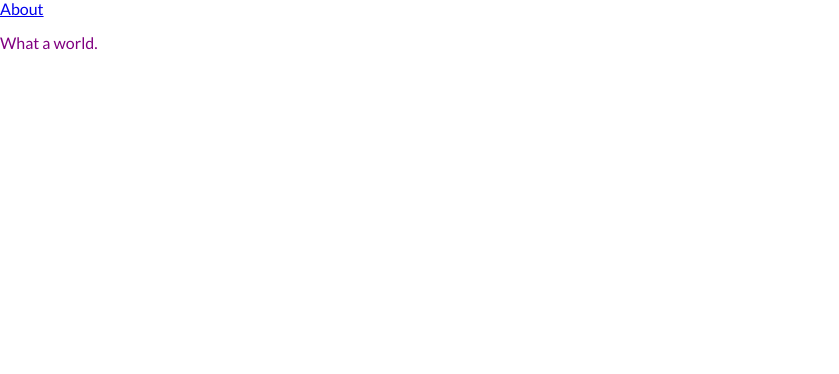
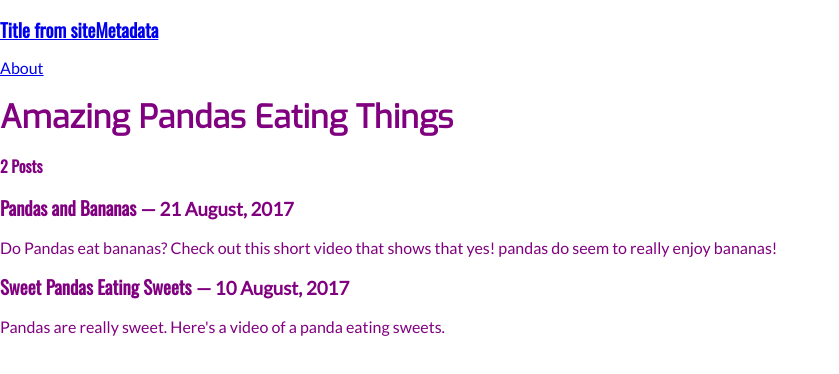
Before and after one commit to csmith17-chwy/gatsby-starman-template, a Gatsby site: page / in a window 1280 px wide. Shown: the whole page, without its empty margins (0-839 px from the left). Built offline with nearby package versions, Linux system fonts and the light colour scheme; Gatsby itself is replaced by a stand-in of ours.

Commit message:
Add filesystem, and remark plugins

```diff
--- a/gatsby-config.js
+++ b/gatsby-config.js
@@ -6,5 +6,18 @@
 
 module.exports = {
   /* Your site config here */
-  plugins: [`gatsby-plugin-styled-components`],
+  siteMetadata: {
+    title: `Title from siteMetadata`,
+  },
+  plugins: [
+    {
+      resolve: `gatsby-source-filesystem`,
+      options: {
+        name: `src`,
+        path: `${__dirname}/src/`,
+      },
+    },
+    `gatsby-transformer-remark`,
+    `gatsby-plugin-styled-components`
+  ],
 }
--- a/package.json
+++ b/package.json
@@ -24,6 +24,8 @@
     "babel-plugin-styled-components": "^1.12.0",
     "gatsby": "^3.2.1",
     "gatsby-plugin-styled-components": "^4.2.0",
+    "gatsby-source-filesystem": "^3.3.0",
+    "gatsby-transformer-remark": "^4.0.0",
     "react": "^17.0.1",
     "react-dom": "^17.0.1",
     "styled-components": "^5.2.3"
--- a/src/components/layout.js
+++ b/src/components/layout.js
@@ -1,4 +1,5 @@
 import React from "react"
+import { useStaticQuery, Link, graphql } from "gatsby"
 import { createGlobalStyle } from "styled-components"
 import "@fontsource/exo"
 import "@fontsource/oswald"
@@ -202,11 +203,27 @@ const GlobalStyle = createGlobalStyle`
 		display: none;
 	}
 `
+
 export default function Layout({ children }) {
+  const data = useStaticQuery(
+    graphql`
+      query {
+        site {
+          siteMetadata {
+            title
+          }
+        }
+      }
+    `
+  )
   return (
-    <React.Fragment>
+    <>
       <GlobalStyle theme="purple" />
+      <Link to={`/`}>
+        <h3>{data.site.siteMetadata.title}</h3>
+      </Link>
+      <Link to={`/about/`}>About</Link>
       {children}
-    </React.Fragment>
+    </>
   )
 }
--- a/src/pages/about.js
+++ b/src/pages/about.js
@@ -5,7 +5,7 @@ import { faReact } from "@fortawesome/free-brands-svg-icons"
 
 const AboutPage = () => (
   <Layout>
-    <h1>About the Author</h1>
+    <h3>About the Author</h3>
     <p>Welcome to my Gatsby site.</p>
     <FontAwesomeIcon icon={faReact} />
   </Layout>
--- /dev/null
+++ b/src/pages/example-pandas-2.md
@@ -0,0 +1,8 @@
+---
+title: "Pandas and Bananas"
+date: "2017-08-21"
+---
+
+Do Pandas eat bananas? Check out this short video that shows that yes! pandas do seem to really enjoy bananas!
+
+<iframe width="560" height="315" src="https://www.youtube.com/embed/4SZl1r2O_bY" frameborder="0" allowfullscreen></iframe>
--- /dev/null
+++ b/src/pages/example-pandas.md
@@ -0,0 +1,10 @@
+---
+title: "Sweet Pandas Eating Sweets"
+date: "2017-08-10"
+---
+
+Pandas are really sweet.
+
+Here's a video of a panda eating sweets.
+
+<iframe width="560" height="315" src="https://www.youtube.com/embed/4n0xNbfJLR8" frameborder="0" allowfullscreen></iframe>
--- a/src/pages/index.js
+++ b/src/pages/index.js
@@ -1,12 +1,40 @@
 import React from "react"
-import { Link } from "gatsby"
+import { graphql } from "gatsby"
 import Layout from "../components/layout"
 
-export default function Home() {
+export default function Home({ data }) {
   return (
     <Layout>
-      <Link to="/about/">About</Link>
-      <p>What a world.</p>
+      <div>
+        <h1>Amazing Pandas Eating Things</h1>
+        <h4>{data.allMarkdownRemark.totalCount} Posts</h4>
+        {data.allMarkdownRemark.edges.map(({ node }) => (
+          <div key={node.id}>
+            <h3>
+              {node.frontmatter.title} <span>— {node.frontmatter.date}</span>
+            </h3>
+            <p>{node.excerpt}</p>
+          </div>
+        ))}
+      </div>
     </Layout>
   )
 }
+
+export const query = graphql`
+  query {
+    allMarkdownRemark {
+      totalCount
+      edges {
+        node {
+          id
+          frontmatter {
+            title
+            date(formatString: "DD MMMM, YYYY")
+          }
+          excerpt
+        }
+      }
+    }
+  }
+`
```
Also changed, not shown: src/pages/file-directory.js (added, +49 -0 lines), file-directory.js (added), 1 other file.
